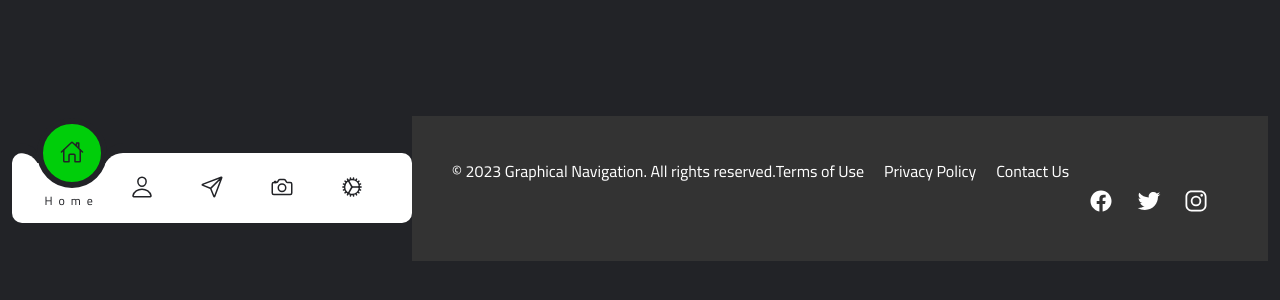
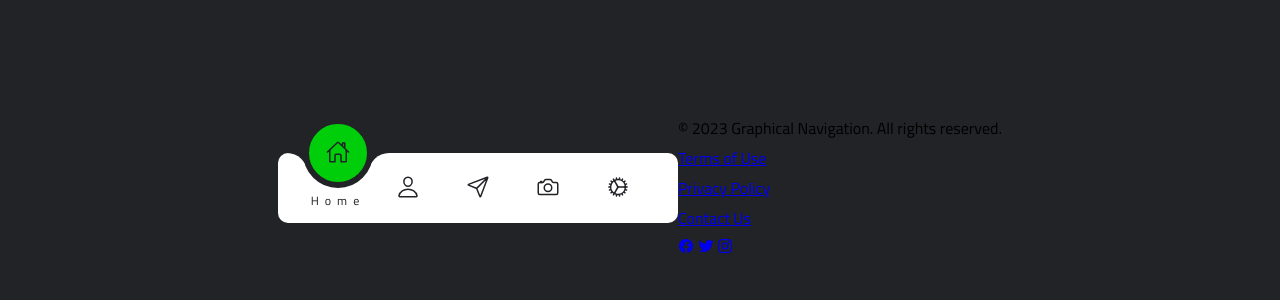
Before and after one commit to moaazhamad63/nav_motion, a plain HTML site: page index.html in a window 1280 px wide. Shown: the part 212-512 px from the top of the page. Drawn offline with nearby package versions, Linux system fonts and the light colour scheme.

Commit message:
Update style.css

```diff
--- a/style.css
+++ b/style.css
@@ -103,55 +103,6 @@ body {
     border-top-left-radius: 20px;
     box-shadow: 0px -10px 0 0 var(--clr);
 }
-footer {
-  background-color: #333;
-  color: #fff;
-  padding: 20px;
-  text-align: center;
-}
-
-.footer-container {
-  max-width: 1200px;
-  margin: 0 auto;
-  padding: 20px;
-}
-
-.footer-content {
-  display: flex;
-  flex-wrap: wrap;
-  justify-content: center;
-}
-
-.footer-links {
-  list-style: none;
-  margin: 0;
-  padding: 0;
-  display: flex;
-  justify-content: center;
-}
-
-.footer-links li {
-  margin-right: 20px;
-}
-
-.footer-links a {
-  color: #fff;
-  text-decoration: none;
-}
-
-.footer-social {
-  margin-top: 20px;
-}
-
-.footer-social a {
-  margin-right: 20px;
-  font-size: 24px;
-  color: #fff;
-}
-
-.footer-social ion-icon {
-  vertical-align: middle;
-}
 .navigation ul li:nth-child(1).active ~ .indicator {
     transform: translateX(calc(70px * 0));
 }
```
